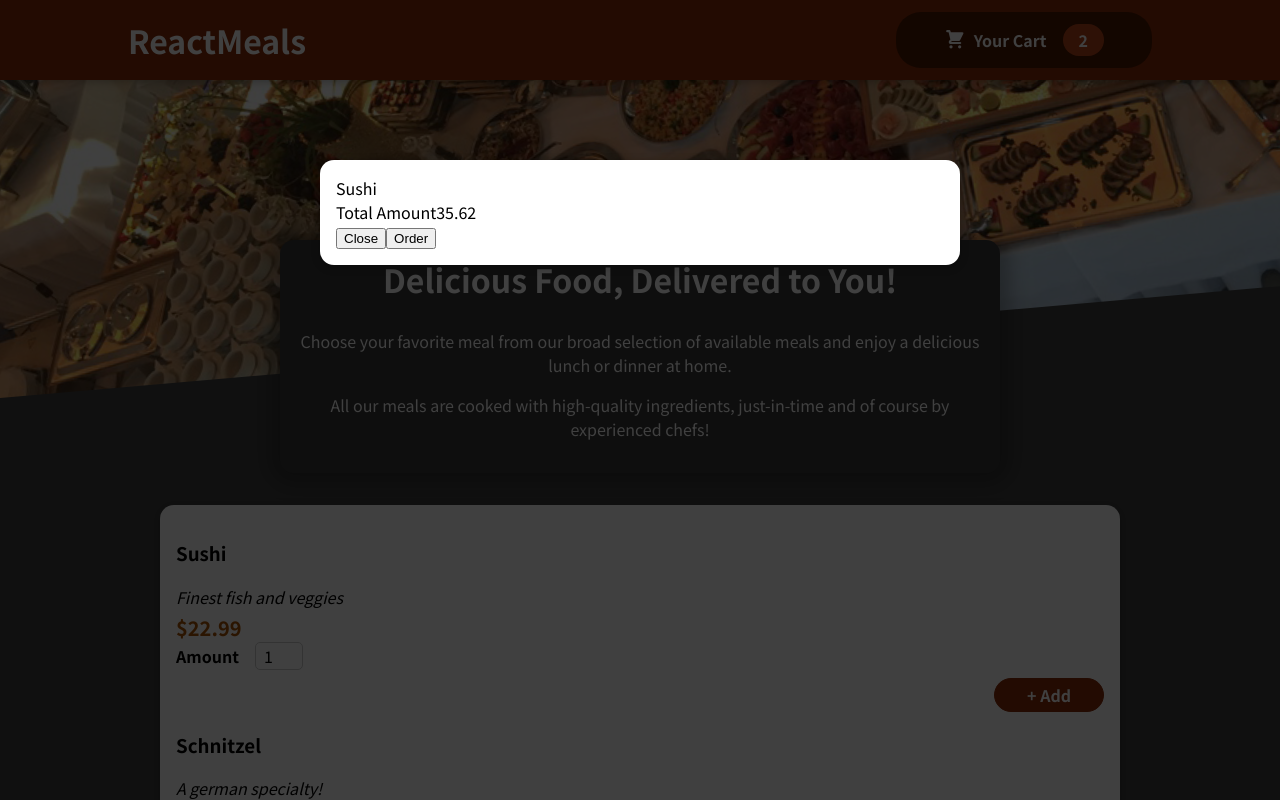
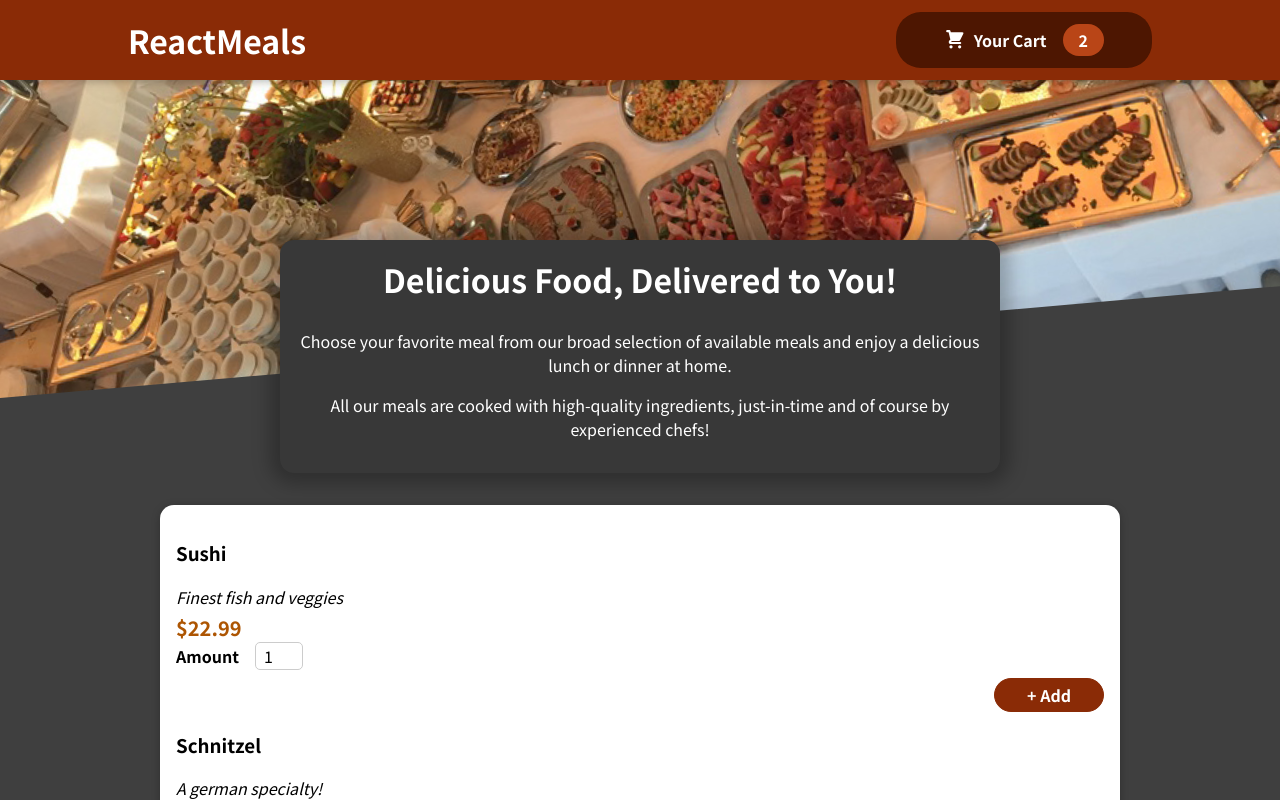
Before and after one commit to Sarguello12/Food-Order, a React (Create React App) app: page / in a window 1280 px wide. Shown: the top 800 px of the page. Built offline with nearby package versions, Linux system fonts and the light colour scheme.

Commit message:
fix: added open and close functionality to cart modal

```diff
--- a/src/App.js
+++ b/src/App.js
@@ -1,14 +1,24 @@
-import { Fragment } from "react";
+import { Fragment, useState } from "react";
 
 import Header from "./components/Layout/Header";
 import Meals from "./components/Meals/Meals";
 import Cart from "./components/Cart/Cart";
 
 function App() {
+  const [cartIsShown, setCartIsShown] = useState(false);
+
+  const showCartHandler = () => {
+    setCartIsShown(true);
+  }
+
+  const hideCartHandler = () => {
+    setCartIsShown(false);
+  }
+
   return (
     <Fragment>
-      <Cart />
-      <Header />
+      {cartIsShown && <Cart onClose={hideCartHandler} />}
+      <Header onShowCart={showCartHandler} />
       <main>
         <Meals />
       </main>
--- a/src/components/Cart/Cart.js
+++ b/src/components/Cart/Cart.js
@@ -10,14 +10,14 @@
     )
 
     return (
-        <Modal>
+        <Modal onClose={props.onClose}>
             {cartItems}
-            <div>
+            <div className={classes.total}>
                 <span>Total Amount</span>
                 <span>35.62</span>
             </div>
-            <div>
-                <button className={classes["button--alt"]}>Close</button>
+            <div className={classes.actions}>
+                <button className={classes["button--alt"]} onClick={props.onClose}>Close</button>
                 <button className={classes.button}>Order</button>
             </div>
         </Modal>
--- a/src/components/Layout/Header.js
+++ b/src/components/Layout/Header.js
@@ -9,7 +9,7 @@
         <Fragment>
             <header className={classes.header}>
                 <h1>ReactMeals</h1>
-                <HeaderCartButton />
+                <HeaderCartButton onClick={props.onShowCart} />
             </header>
             <div className={classes["main-image"]}>
                 <img src={mealsImage} alt="A table full of food"/>
--- a/src/components/Layout/HeaderCartButton.js
+++ b/src/components/Layout/HeaderCartButton.js
@@ -4,7 +4,7 @@
 
 const HeaderCartButton = props => {
     return (
-        <button className={classes.button}>
+        <button className={classes.button} onClick={props.onClick}>
             <span className={classes.icon}>
                 <CartIcon />
             </span>
--- a/src/components/UI/Modal.js
+++ b/src/components/UI/Modal.js
@@ -3,7 +3,7 @@
 import classes from "./Modal.module.css";
 
 const Backdrop = props => {
-    return <div className={classes.backdrop}/>
+    return <div className={classes.backdrop} onClick={props.onClose}/>
 }
 
 const ModalOverlay = props => {
@@ -19,7 +19,7 @@
 const Modal = props => {
     return (
         <Fragment>
-        {ReactDOM.createPortal(<Backdrop />, portalElement)}
+        {ReactDOM.createPortal(<Backdrop onClose={props.onClose}/>, portalElement)}
         {ReactDOM.createPortal(<ModalOverlay>{props.children}</ModalOverlay>, portalElement)}
         </Fragment>
     )
```
Also changed, not shown: src/store/cart-context.js (added, +10 -0 lines), 1 other file (tests, documents, lock files or other folders).
